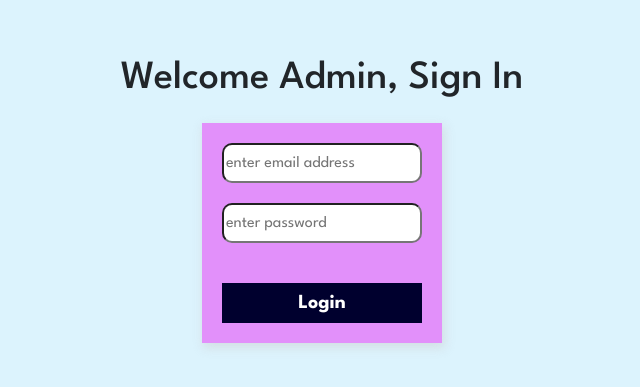
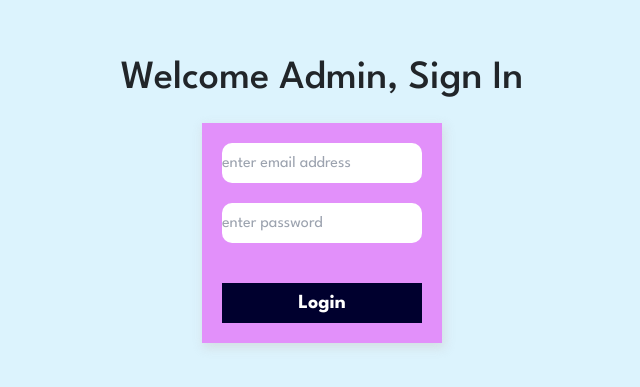
Before and after one commit to softontechsolution/MyOgaDashboard, a React (Create React App) app: page /login in a window 1280 px wide. Shown: the part 201-588 px from the top of the page, without its empty margins (318-958 px from the left). Built offline with nearby package versions, Linux system fonts and the light colour scheme.

Commit message:
tailwind css installed

```diff
--- a/package.json
+++ b/package.json
@@ -49,5 +49,10 @@
       "last 1 firefox version",
       "last 1 safari version"
     ]
+  },
+  "devDependencies": {
+    "autoprefixer": "^10.4.14",
+    "postcss": "^8.4.21",
+    "tailwindcss": "^3.2.7"
   }
 }
--- a/src/App.js
+++ b/src/App.js
@@ -1,3 +1,4 @@
+import './index.css';
 import Home from "./pages/home/home";
 import Login from "./pages/login/login";
 import Single from "./pages/single/single";
--- /dev/null
+++ b/src/index.css
@@ -0,0 +1,3 @@
+@tailwind base;
+@tailwind components;
+@tailwind utilities;
--- /dev/null
+++ b/tailwind.config.js
@@ -0,0 +1,8 @@
+/** @type {import('tailwindcss').Config} */
+module.exports = {
+  content: ["./src/**/*.{html,js,jsx,ts,tsx}"],
+  theme: {
+    extend: {},
+  },
+  plugins: [],
+}
```
Also changed, not shown: 1 other file (tests, documents, lock files or other folders).
